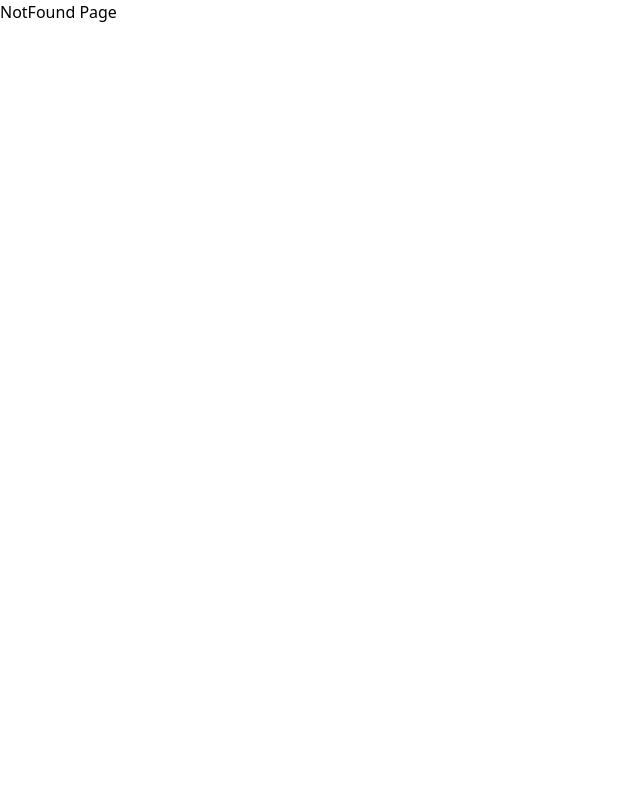
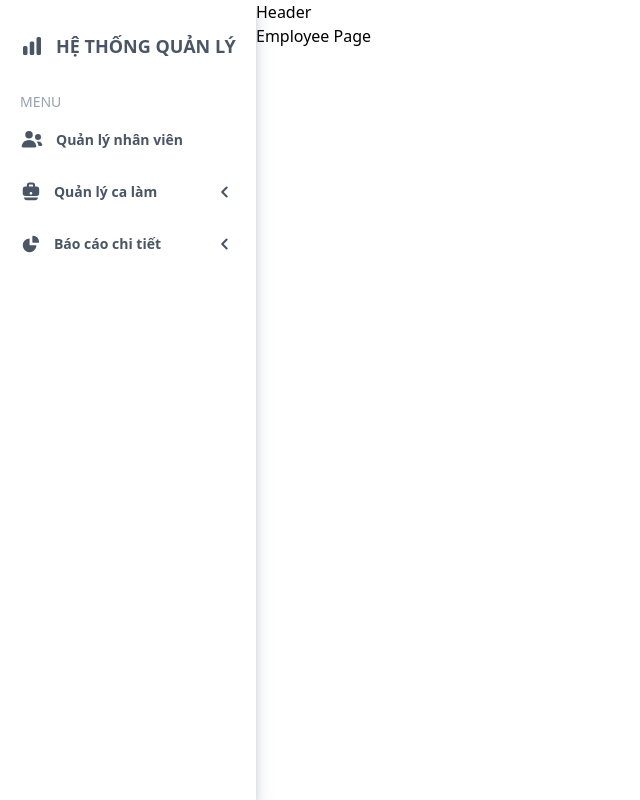
Before and after one commit to anhtunz/DA_PMNMNC_FE, a React (Vite) app: page /employees in a window 1280 px wide. Shown: the whole page, without its empty margins (0-640 px from the left). Built offline with nearby package versions, Linux system fonts and the light colour scheme; sample sign-in values are in the browser's storage.

Commit message:
Create EmployeePage and register new route

```diff
--- /dev/null
+++ b/src/pages/Employees/EmployeePage.tsx
@@ -0,0 +1,4 @@
+const EmployeePage = () => {
+  return <div> Employee Page</div>
+}
+export default EmployeePage
--- a/src/routes/privateRoutes.ts
+++ b/src/routes/privateRoutes.ts
@@ -1,5 +1,6 @@
 import MainLayout from '../layouts/MainLayout'
 import DashBoardPage from '../pages/Dashboard'
+import EmployeePage from '../pages/Employees/EmployeePage'
 import HomePage from '../pages/Home/HomePage'
 interface RouteType {
   path: string
@@ -19,5 +20,11 @@ export const privateRoutes: RouteType[] = [
     element: HomePage,
     requiresAuth: true,
     layout: MainLayout
+  },
+  {
+    path: '/employees',
+    element: EmployeePage,
+    requiresAuth: true,
+    layout: MainLayout
   }
 ]
```
